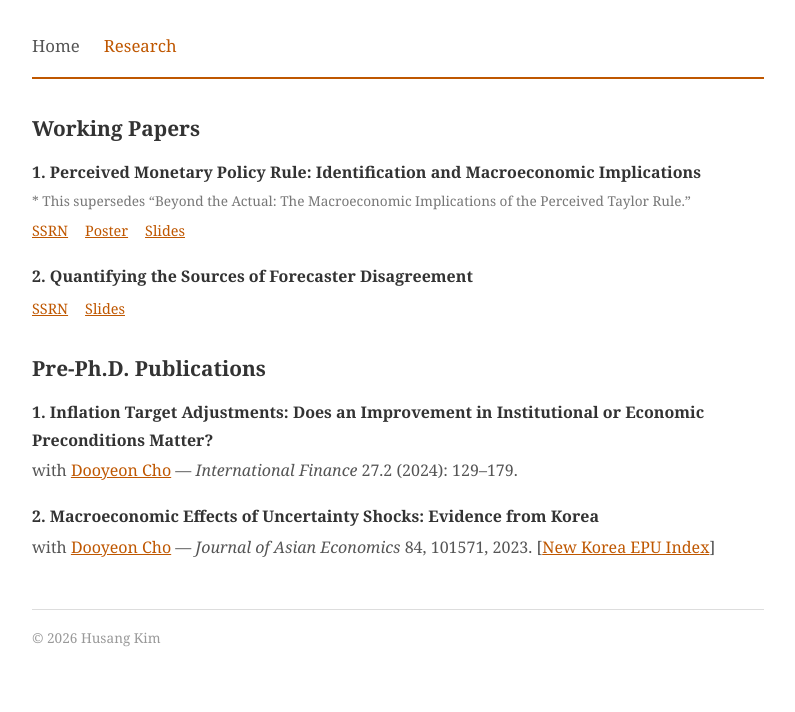
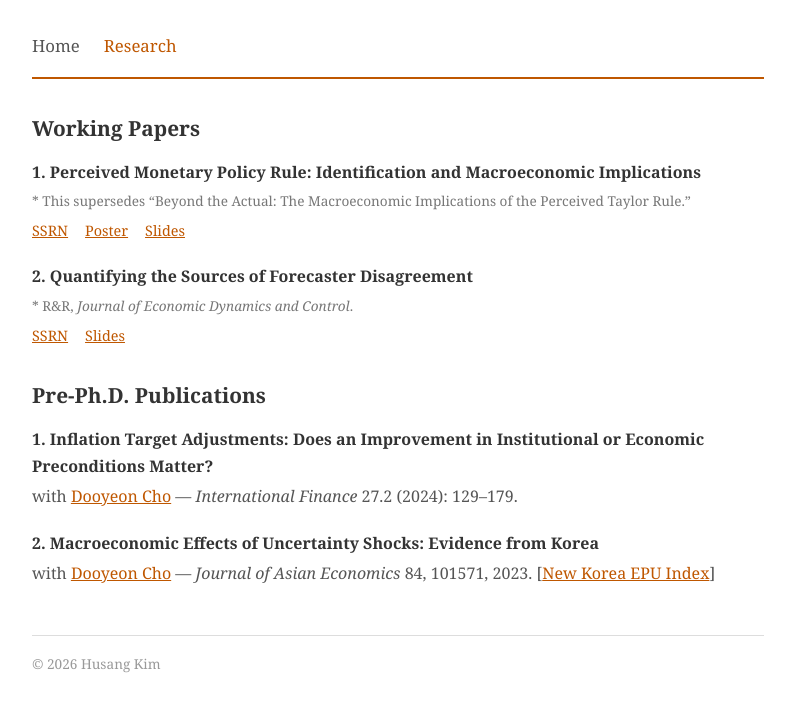
Before and after one commit to husang-kim/husang-kim.github.io, a Jekyll site: the page built from research.md, in a window 1280 px wide. Shown: the top 712 px of the page, without its empty margins (242-1037 px from the left). Built offline with Jekyll 4.4.1, drawn with Linux system fonts in a browser that asks for light colours.

Commit message:
Update research.md

```diff
--- a/research.md
+++ b/research.md
@@ -19,6 +19,7 @@ permalink: /research
 
 <div class="paper">
 <div class="paper-title">2. Quantifying the Sources of Forecaster Disagreement</div>
+<div class="paper-note"> * R&R, <em>Journal of Economic Dynamics and Control</em>.</div>
 <div class="paper-links">
 <a href="https://papers.ssrn.com/sol3/papers.cfm?abstract_id=4659361" target="_blank">SSRN</a>
 <a href="https://drive.google.com/file/d/1vILOGFXFOrylRDqUM-zIDRnYwvvwZ2DW/view?usp=sharing" target="_blank">Slides</a>
```
